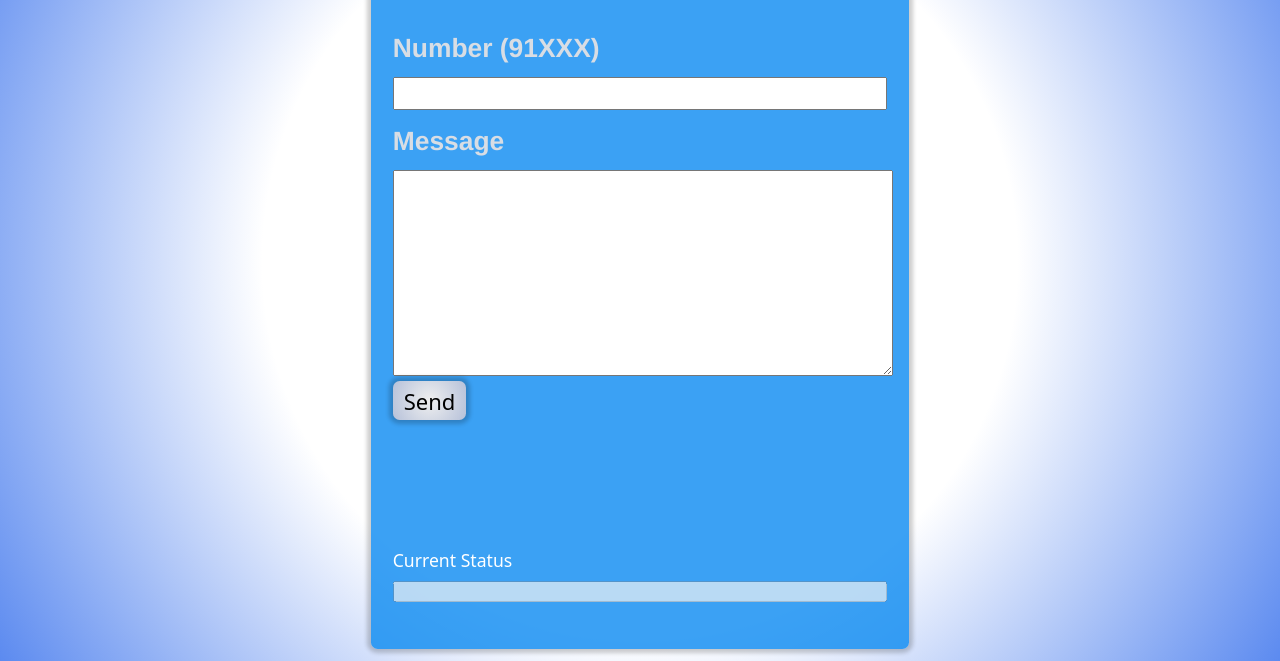
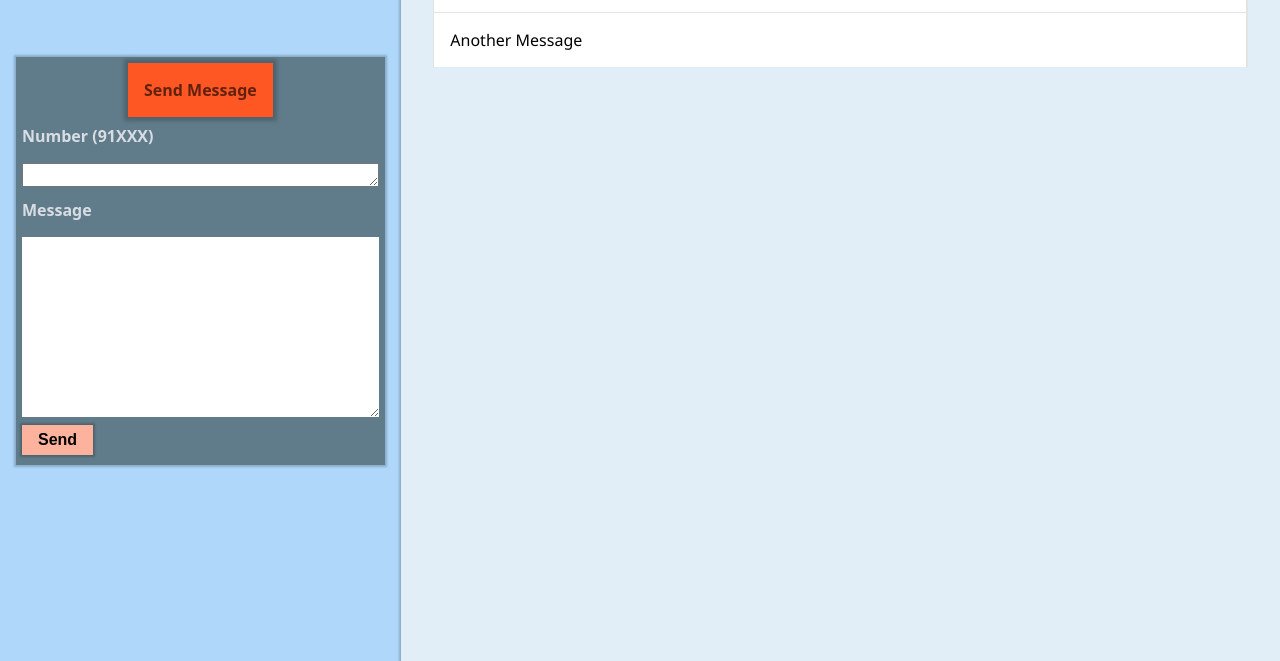
Before and after one commit to upendra-upx/ws_automation, a browser extension: page ws_auto.html in a window 1280 px wide. Shown: the part 139-800 px from the top of the page. Drawn offline with Linux system fonts and the light colour scheme.

Commit message:
Cleaned UI

```diff
--- a/ws_auto.css
+++ b/ws_auto.css
@@ -1,169 +1,197 @@
-html{
-    display: flex;
-    margin: 0em;
-    padding: 0em;
+:root {
+  --fontscreensize: clamp(0.45em, 1vw, 0.5em);
+  --_5xfont: calc(0.5 * var(--fontscreensize));
+  --_75xfont: calc(0.75 * var(--fontscreensize));
+  --1xfont: calc(2 * var(--fontscreensize));
+  --2xfont: calc(2 * var(--fontscreensize));
+  --3xfont: calc(3 * var(--fontscreensize));
+  --4xfont: calc(4 * var(--fontscreensize));
+  --5xfont: calc(5 * var(--fontscreensize));
+  --6xfont: calc(6 * var(--fontscreensize));
+  --7xfont: calc(7 * var(--fontscreensize));
+  --8xfont: calc(8 * var(--fontscreensize));
+  --9xfont: calc(9 * var(--fontscreensize));
+  --10xfont: calc(10 * var(--fontscreensize));
 }
 
-body{
-    display: flex;
-    font-family: system-ui;
-    font-size: 22px;
-    width: 100vw;
-    height: 100vh;
-    margin: 0em;
-    padding: 0em;
-    background-image: radial-gradient(circle , rgb(181 240 235 / 0%) 0%,rgb(181 240 235 / 0%) 50%, rgba(73, 125, 238, 0.897) 100%)
+html {
+  display: flex;
+  border: 0;
+  margin: 0;
+  padding: 0;
+  font-size: var(--2xfont);
+  width: 100%;
+  height: 100%;
+  font-family: system-ui;
+  text-rendering: optimizelegibility;
 }
 
-.main{
-    display: flex;
-    flex-direction: column;
-    flex-wrap: wrap;
-    border-radius: 0.3em;
-    padding: 1em;
-    /* height: 80%;
-    width: 50%; */
-    margin: auto;
-    background-color: rgba(10, 137, 241, 0.795);
-    box-shadow: 0px 0px 4px 4px rgb(0 0 0 / 20%);
-
+head {
+  display: flex;
+  border: 0;
+  margin: 0;
+  padding: 0;
+  width: 0%;
+  height: 0%;
 }
 
-.title{
-    display: flex;
-    flex-direction: column;
-    flex-wrap: wrap;
-    margin: 1% 0% 5% 0%;
-    align-content: center;
-    background: linear-gradient(0deg, rgba(34,193,195,1) 0%, rgba(253,187,45,1) 100%);
-    border-radius: 0.3em;
+body {
+  display: flex;
+  width: 100%;
+  height: 100%;
+  border: 0;
+  margin: 0;
+  padding: 0;
+  background-color: hsl(207deg 86% 83%);
 }
 
-.title_txt{
-    display: flex;
-    flex-direction: column;
-    flex-wrap: wrap;
-    margin: 1% 0% 1% 0%;
-    font-size: 2em;
-    text-shadow: 0 0 0.5em rgb(4, 29, 253);
-    padding: 0.3em;
+.application {
+  display: flex;
+  flex-direction: row;
+  flex-wrap: wrap;
+  width: 100%;
 }
 
- .mobnum_div{
-    display: flex;
-    flex-direction: column;
-    flex-wrap: wrap;
-    margin: 1% 0% 1% 0%;
+.main {
+  display: flex;
+  flex-direction: column;
+  flex-wrap: wrap;
+  flex-grow: 1;
+  padding: var(--_75xfont);
+  margin: auto var(--2xfont) auto var(--2xfont);
+  background-color: hsl(200, 18%, 46%);
+  box-shadow: 0px 0px 2px 2px rgb(0 0 0 / 20%);
 }
 
-.message_div{
-    display: flex;
-    flex-direction: column;
-    flex-wrap: wrap;
-    justify-content: flex-start;
-    margin: 1% 0% 1% 0%;
+.chat_div {
+  display: flex;
+  flex-grow: 4;
+  flex-wrap: wrap;
+  padding: var(--4xfont);
+  flex-direction: column;
+  background-color: hsl(0deg 0% 97% / 70%);
+  box-shadow: 0px 0px 2px 2px rgb(0 0 0 / 20%);
 }
 
-.sendbtn_div{
-    display: flex;
-    flex-direction: row;
-    flex-wrap: wrap;
+.title {
+  display: flex;
+  flex-direction: column;
+  flex-wrap: wrap;
+  margin: 0 auto 0 auto;
+  padding: 0 var(--2xfont) 0 var(--2xfont);
+  align-content: center;
+  /* line-height: 0.1em; */
+  box-shadow: 0px 0px 4px 4px rgb(0 0 0 / 20%);
+  background: hsl(14, 100%, 57%);
 }
 
-
-.status_msg{
-    display: flex;
-    flex-direction: row;
-    flex-wrap: wrap;
-    margin: 25% 0% 5% 0%;
-}
- .status_text{
-    display: flex;
-    flex-direction: row;
-    flex-wrap: wrap;
-    width: 100%;
+.title_txt {
+  display: flex;
+  flex-direction: column;
+  flex-wrap: wrap;
+  font-size: var(--2xfont);
+  color: hsl(0deg 0% 0% / 62%);
+  font-weight: 700;
 }
 
-/*
-.mobnum_ip_txt{
-    font-size: small;
-    font-weight: 600;
-    margin: 0%;
+.mobnum_div {
+  display: flex;
+  flex-direction: column;
+  flex-wrap: wrap;
+  margin: var(--_5xfont) 0 var(--_5xfont) 0;
 }
 
-.mobnum_ip_val{
-    font-size: small;
-    font-weight: lighter;
+.message_div {
+  display: flex;
+  flex-direction: column;
+  flex-wrap: wrap;
+  justify-content: flex-start;
+  margin: var(--_5xfont) 0% var(--_5xfont) 0%;
 }
 
-.msg_ip_txt_div{
-    font-size: small;
-    font-weight: lighter;
+.sendbtn_div {
+  display: flex;
+  flex-direction: row;
+  flex-wrap: wrap;
 }
 
-.msg_ip_msg_div{
-    font-size: small;
-    width: 100%;
+.status_msg {
+  display: flex;
+  flex-direction: row;
+  flex-wrap: wrap;
+  margin: var(--4xfont) 0% var(--2xfont) 0%;
 }
 
-.msg_ip_btn{
-    font-weight: bolder;
-    font-size: small;
+.label_text {
+  font-weight: 600;
+  font-size: var(--2xfont);
+  padding: var(--_5xfont) 0 var(--1xfont);
+  margin: 0;
+  color: #d8dde4;
 }
 
-.msg_ip_txt{
-    font-size: small;
-    font-weight: 600;
-    margin: 0%;
-}
-.msg_ip_msg{
-    font-size: small;
-    font-weight: lighter;
-    margin: 0%;
-    width: -webkit-fill-available;
-}
-*/
-
-.label_text{
-    font-weight: 600;
-    font-size: 1.2em;
-    padding: 0.25em 0 0.5em;
-    margin: 0;
-    color: #d8dde4;
-    font-family: "Work Sans", "Helvetica Neue", "Helvetica", Helvetica, Arial, sans-serif;
-    text-rendering: optimizelegibility
+.mobnum_ip_val {
+  font-weight: 600;
+  font-size: var(--2xfont);
+  min-height: var(--2xfont);
 }
 
-.status_label{
-    font-weight: 100;
-    font-size: 0.8em;
-    padding: 0.25em 0 0.5em;
-    margin: 0;
-    color: #ffffff;
-    font-family: system-ui;
-    text-rendering: optimizelegibility
+.msg_ip_msg {
+  border: 0;
+  padding: 0;
+  font-size: var(--2xfont);
+  font-style: italic;
 }
 
-.mobnum_ip_val{
-    height: 2em;
-}
-
-.msg_ip_msg{
-    width: 100% ;
-    height: 15em;
-}
-
-.msg_ip_btn{
-    font-family: system-ui;
-    font-size: 1em;
-    padding: 0.2em 0.5em 0.2em 0.5em;
-    margin: 0em;
-    border: 0em;
-    box-shadow: 0px 0px 4px 4px rgb(0 0 0 / 20%);
-    border-radius: 0.3em;
-    background-image: radial-gradient(circle , rgb(250 251 251 / 0%) 0%, rgb(176 188 215 / 90%) 100%);
+.msg_ip_btn {
+  font-size: var(--2xfont);
+  font-weight: 600;
+  padding: var(--_75xfont)
+           var(--2xfont)
+           var(--_75xfont)
+           var(--2xfont);
+  margin: var(--_5xfont) 0 var(--_5xfont) 0;
+  border: 0;
+  box-shadow: 0px 0px 2px 2px rgb(0 0 0 / 20%);
+  background: hsl(14, 94%, 80%);
 }
 
 .msg_ip_btn:hover {
-    box-shadow: inset 0px 0px 3px 2px rgb(0 0 0 / 20%);
+  /* box-shadow: inset 0px 0px 3px 2px hsla(0, 0%, 0%, 0.2); */
+  background: hsl(14, 94%, 70%);
 }
+.msg_ip_btn:active {
+  /* box-shadow: inset 0px 0px 3px 3px hsla(0, 0%, 0%, 0.2); */
+  background: hsl(14, 94%, 55%);
+}
+
+.chat_label {
+  font-weight: bold;
+  font-size: var(--3xfont);
+  padding: var(--_5xfont) 0 var(--1xfont);
+  margin: 0;
+  color: hsl(0deg 0% 0% / 62%);
+  text-align: center;
+}
+
+.chat {
+  list-style: none;
+  display: flex;
+  flex-wrap: wrap;
+  flex-direction: column;
+  margin: 0;
+  border: 0;
+  padding: 0;
+  background-color: hsl(40deg 68% 49% / 10%);
+  font-family: "Segoe UI";
+  font-size: var(--1xfont);
+}
+
+.chat_messages {
+  margin: 0.1em 0.1em 0 0.1em;
+  padding: var(--2xfont)
+           var(--2xfont)
+           var(--2xfont)
+           var(--2xfont);
+  background-color: hsl(100, 100%, 100%);
+}
--- a/ws_auto.html
+++ b/ws_auto.html
@@ -7,51 +7,49 @@
     <script src="client.js"></script>
     <title>WhatsApp Automation</title>
   </head>
-
   <body>
+    <div class="application" id="application">
       <div class="main" id="main">
         <div class="title">
-        <p class="title_txt">
-          WhatsApp Automation
-        </p>
+          <p class="title_txt">Send Message</p>
         </div>
         <div class="mobnum_div" id="mobnum_div">
-        <label for="contact" class="label_text">
-          Number (91XXX)
-        </label>
-        <input
+          <label for="contact" class="label_text"> Number (91XXX) </label>
+          <textarea
             class="mobnum_ip_val"
             id="contact"
             type="text"
-          width="10"
-          height="10"
-          size="10"
-          inputmode="tel"
-        />
+            rows="1"
+            required=true
+          /></textarea>
         </div>
         <div class="message_div" id="message_div">
-        <!-- <div class="msg_ip_txt_div" id="msg_ip_txt_div"> -->
           <label for="message" class="label_text">Message</label>
-        <!-- </div> -->
-        <!-- <div class="msg_ip_msg_div" id="msg_ip_msg_div"> -->
           <textarea
             class="msg_ip_msg"
             id="message"
             type="text"
-            rows="5"
+            rows="10"
             maxlength="255"
-          >
-          </textarea>
-        <!-- </div> -->
+            required=true
+          ></textarea>
         </div>
         <div class="sendbtn_div" id="sendbtn_div">
-        <input class="msg_ip_btn" id="msg_ip_btn" type="button" value="Send" />
+          <input
+            class="msg_ip_btn"
+            id="msg_ip_btn"
+            type="button"
+            value="Send"
+          />
         </div>
-      <div class="status_msg" id="status_msg">
-        <label for="status_text" class="status_label id="status_label">
-          Current Status
-        </label>
-        <input class="status_text" id="status_text" type="text" disabled />
+
+      </div>
+      <div class="chat_div" id="chat_div">
+        <label class="chat_label" for="chat">Recent Chats</label>
+        <ul class="chat" id="chat">
+          <li class="chat_messages">Hello message from 910008123</li>
+          <li class="chat_messages">Another Message</li>
+        </ul>
       </div>
     </div>
   </body>
```
Also changed, not shown: favicon.ico (added). Lines whose indentation alone changed are shown as unchanged.
